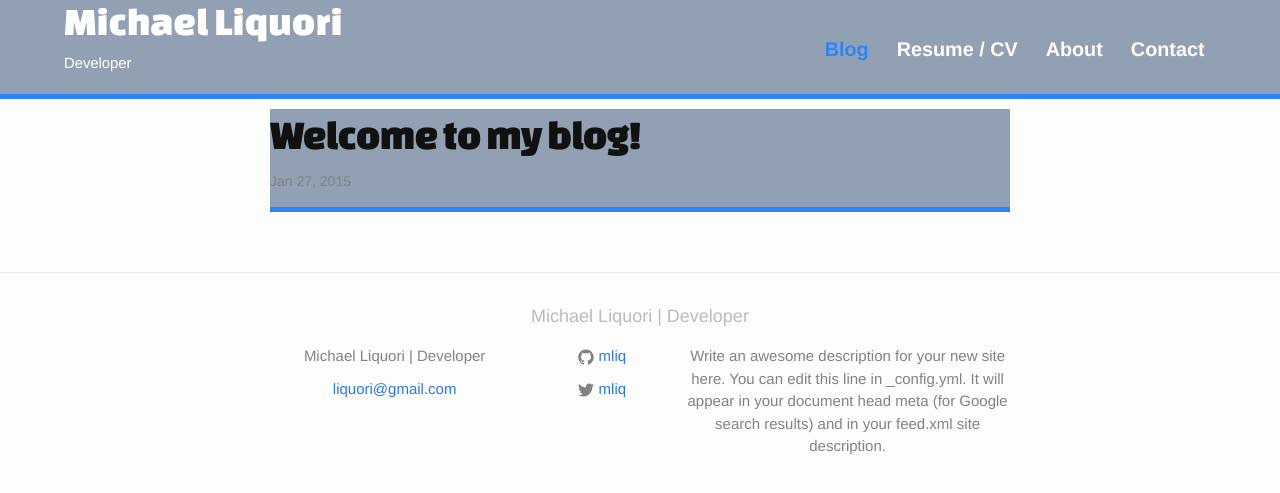
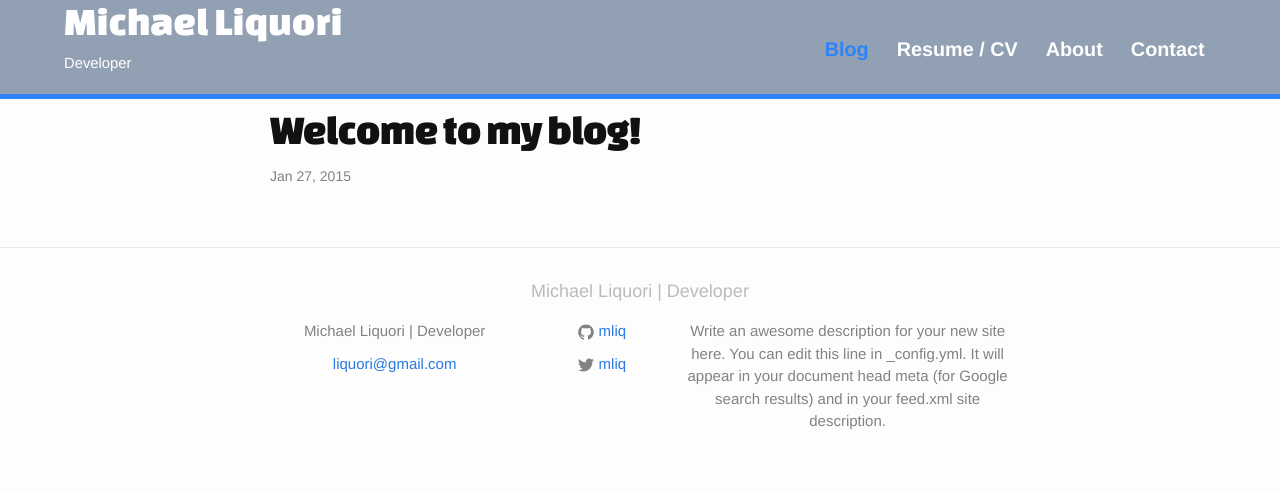
Before and after one commit to mliq/Jekyll, a Jekyll site: the page built from _posts/2015-01-27-welcome-to-my-blog.markdown, in a window 1280 px wide. Shown: the top 493 px of the page. Built offline with Jekyll 4.4.1, drawn with Linux system fonts in a browser that asks for light colours.

Commit message:
Finished for the day, lots of CSS conflict bugs to iron out.

```diff
--- a/_layouts/post.html
+++ b/_layouts/post.html
@@ -3,10 +3,10 @@ layout: default
 ---
 <div class="post">
 
-  <header class="post-header">
+  <div class="post-header">
     <h1 class="post-title">{{ page.title }}</h1>
     <p class="post-meta">{{ page.date | date: "%b %-d, %Y" }}{% if page.author %} • {{ page.author }}{% endif %}{% if page.meta %} • {{ page.meta }}{% endif %}</p>
-  </header>
+  </div>
 
   <article class="post-content">
     {{ content }}
```
